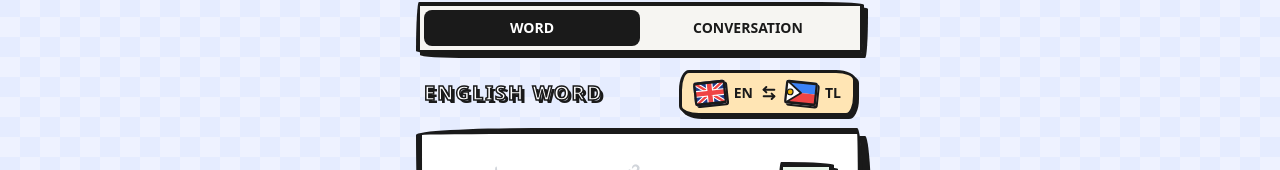
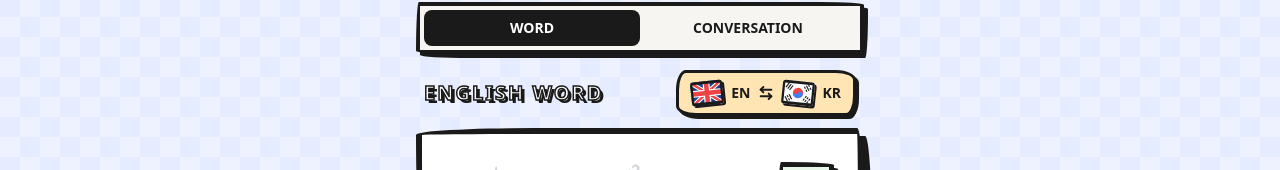
Before and after one commit to FOR4SYTHE/kts-hangul, a React (Vite) app: page / in a window 1280 px wide. Shown: the part 443-613 px from the top of the page. Built offline with nearby package versions, Linux system fonts and the light colour scheme; the HTML template or start-up script is replaced by a standard one; a web font is replaced by a local one.

Commit message:
feat: update TTS language support to Korean and replace Philippine flag with South Korean flag UI

```diff
--- a/api/tts.ts
+++ b/api/tts.ts
@@ -10,9 +10,12 @@ export default async function handler(req: Request) {
       return new Response(JSON.stringify({ error: "Text is required" }), { status: 400 });
     }
 
+    const isKorean = /[\u3131-\uD79D]/.test(text);
+    const voiceId = isKorean ? "EXAVITQu4vr4xnSDxMaL" : "ErXwobaYiN019PkySvjV";
+
     // 1. ElevenLabs Attempt
     if (process.env.ELEVENLABS_API_KEY) {
-      const response = await fetch(`https://api.elevenlabs.io/v1/text-to-speech/pNInz6obbfDQGcgMyIGb`, {
+      const response = await fetch(`https://api.elevenlabs.io/v1/text-to-speech/${voiceId}`, {
         method: "POST",
         headers: {
           "Accept": "audio/mpeg",
@@ -36,8 +39,8 @@ export default async function handler(req: Request) {
 
     // 2. Google Cloud TTS Attempt
     if (process.env.GOOGLE_TTS_API_KEY) {
-      const languageCode = lang === "en-US" ? "en-US" : "fil-PH";
-      const voiceName = lang === "en-US" ? "en-US-Neural2-F" : "fil-PH-Neural2-A";
+      const languageCode = lang === "en-US" ? "en-US" : "ko-KR";
+      const voiceName = lang === "en-US" ? "en-US-Neural2-F" : "ko-KR-Neural2-A";
 
       const response = await fetch(
         `https://texttospeech.googleapis.com/v1/text:synthesize?key=${process.env.GOOGLE_TTS_API_KEY}`,
@@ -70,8 +73,8 @@ export default async function handler(req: Request) {
     }
 
     // 3. Fallback: Free Google Translate TTS
-    const tl = lang === "en-US" ? "en" : "tl";
-    const url = `https://translate.google.com/translate_tts?ie=UTF-8&q=${encodeURIComponent(text)}&tl=${tl}&client=tw-ob`;
+    const targetLang = lang === "en-US" ? "en" : "ko";
+    const url = `https://translate.google.com/translate_tts?ie=UTF-8&q=${encodeURIComponent(text)}&tl=${targetLang}&client=tw-ob`;
 
     const fallbackRes = await fetch(url);
     if (fallbackRes.ok) {
--- a/src/App.tsx
+++ b/src/App.tsx
@@ -781,12 +781,31 @@ const UKFlag = ({ className = "" }: { className?: string }) => (
   </svg>
 );
 
-const PHFlag = ({ className = "" }: { className?: string }) => (
+const KRFlag = ({ className = "" }: { className?: string }) => (
   <svg width="32" height="24" viewBox="0 0 28 20" className={`inline-block rounded-[3px] shadow-[2px_2px_0px_0px_#1A1A1A] bg-white ${className}`}>
-    <rect width="28" height="10" fill="#3b82f6" />
-    <rect y="10" width="28" height="10" fill="#ef4444" />
-    <polygon points="-2,-2 14,10 -2,22" fill="white" stroke="#1A1A1A" strokeWidth="1.5" strokeLinejoin="round" />
-    <circle cx="4.5" cy="10" r="2.5" fill="#eab308" stroke="#1A1A1A" strokeWidth="1" />
+    <g stroke="#1A1A1A" strokeWidth="1">
+      {/* Geon: 3 solid (Top-Left) */}
+      <g transform="translate(6, 5) rotate(32)">
+        <path d="M -2 -2.5 L -2 2.5 M 0 -2.5 L 0 2.5 M 2 -2.5 L 2 2.5" />
+      </g>
+      {/* Gam: broken, solid, broken (Top-Right) */}
+      <g transform="translate(22, 5) rotate(148)">
+        <path d="M -2 -2.5 L -2 -0.5 M -2 0.5 L -2 2.5 M 0 -2.5 L 0 2.5 M 2 -2.5 L 2 -0.5 M 2 0.5 L 2 2.5" />
+      </g>
+      {/* Ri: solid, broken, solid (Bottom-Left) */}
+      <g transform="translate(6, 15) rotate(-32)">
+        <path d="M -2 -2.5 L -2 2.5 M 0 -2.5 L 0 -0.5 M 0 0.5 L 0 2.5 M 2 -2.5 L 2 2.5" />
+      </g>
+      {/* Gon: 3 broken (Bottom-Right) */}
+      <g transform="translate(22, 15) rotate(-148)">
+        <path d="M -2 -2.5 L -2 -0.5 M -2 0.5 L -2 2.5 M 0 -2.5 L 0 -0.5 M 0 0.5 L 0 2.5 M 2 -2.5 L 2 -0.5 M 2 0.5 L 2 2.5" />
+      </g>
+    </g>
+    {/* Taegeuk Center */}
+    <g transform="translate(14, 10) rotate(32)">
+      <circle cx="0" cy="0" r="4.5" fill="#ef4444" />
+      <path d="M -4.5 0 A 2.25 2.25 0 0 0 0 0 A 2.25 2.25 0 0 1 4.5 0 A 4.5 4.5 0 0 1 -4.5 0 Z" fill="#3b82f6" />
+    </g>
     <rect width="28" height="20" fill="none" stroke="#1A1A1A" strokeWidth="4" />
   </svg>
 );
@@ -1485,9 +1504,9 @@ export default function App() {
                   title="Swap Translation Direction"
                 >
                   {direction === 'en-ko' ? (
-                    <><UKFlag className="-rotate-3" /> EN <ArrowLeftRight className="w-4 h-4 stroke-[3]" /> <PHFlag className="rotate-3" /> TL</>
+                    <><UKFlag className="-rotate-3" /> EN <ArrowLeftRight className="w-4 h-4 stroke-[3]" /> <KRFlag className="rotate-3" /> KR</>
                   ) : (
-                    <><PHFlag className="-rotate-3" /> TL <ArrowLeftRight className="w-4 h-4 stroke-[3]" /> <UKFlag className="rotate-3" /> EN</>
+                    <><KRFlag className="-rotate-3" /> KR <ArrowLeftRight className="w-4 h-4 stroke-[3]" /> <UKFlag className="rotate-3" /> EN</>
                   )}
                 </button>
               </div>
```
